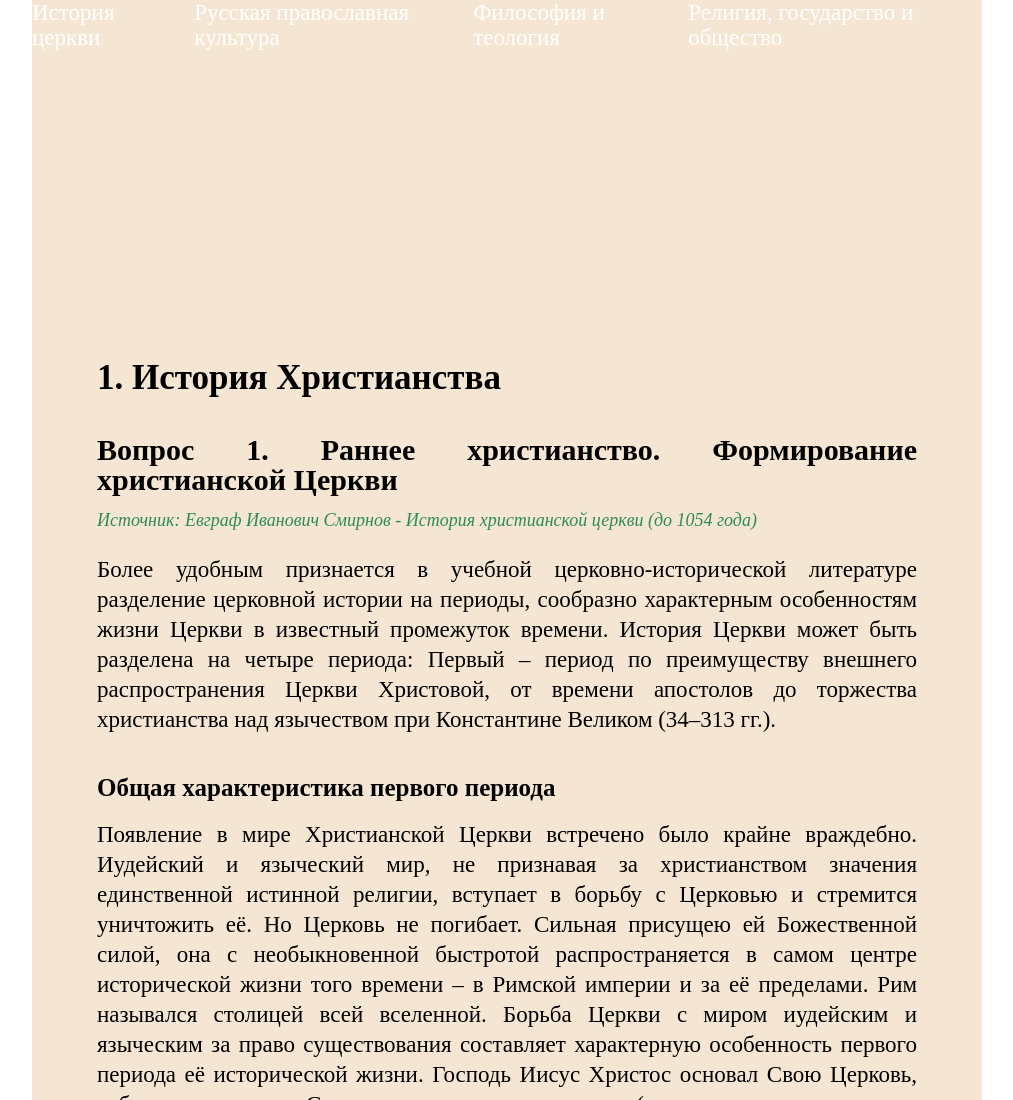
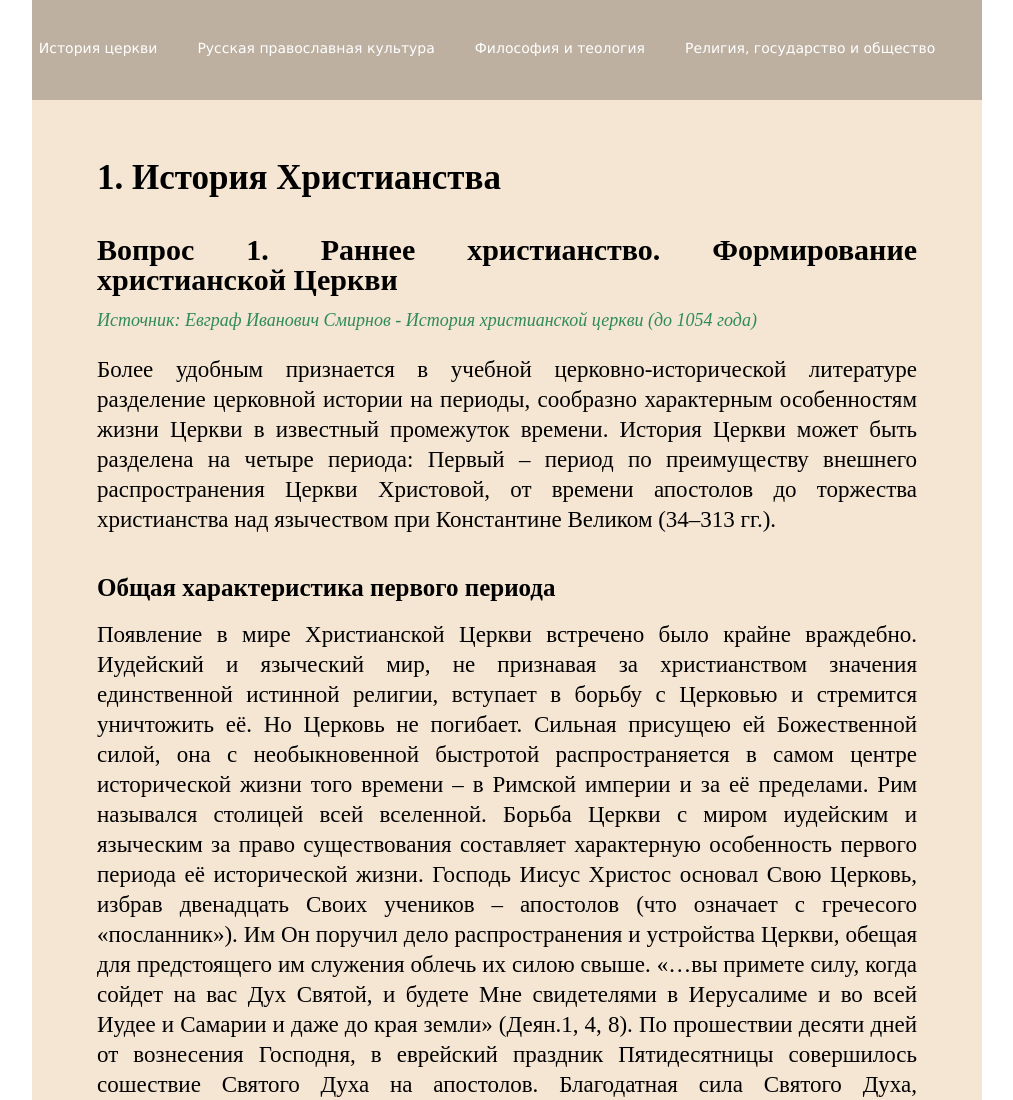
Before and after one commit to Sunray777/Exam, a plain HTML site: page history01.html in a window 1280 px wide. Shown: the top 1100 px of the page, without its empty margins (133-1146 px from the left). Drawn offline with Linux system fonts and the light colour scheme.

Commit message:
изменил стиль меню

```diff
--- a/css/examstyle.css
+++ b/css/examstyle.css
@@ -9,7 +9,7 @@
 	box-sizing: border-box;
 }
 :focus,:active{outline: none;}
-a:focus,a:active{outline: none;}
+a:focus,a:active{outline: none; text-decoration: none;}
 
 nav,footer,header,aside{display: block;}
 
@@ -28,7 +28,7 @@ input,button,textarea{font-family:inherit;}
 input::-ms-clear{display: none;}
 button{cursor: pointer;}
 button::-moz-focus-inner {padding:0;border:0;}
-a, a:visited{text-decoration: none;}
+a, a:visited, a:active {text-decoration: none;}
 a:hover{text-decoration: none;}
 ul li{list-style: none;}
 img{vertical-align: top;}
@@ -46,7 +46,7 @@ body
 }
 
 header {
-height: 300px;
+height: 100px;
 }
 
 .container
@@ -162,23 +162,32 @@ h5
 
 /* Меню */
 
-.menu a
-{text-decoration: none;}
-
 .menu a .parent
 {margin: 0px 20px 0px 0px;}
 
 .menu li
-{position: relative;}
+{position: relative;
+
+}
 
 .menu_list
-{display: flex;}
+{display: flex;
+background-color: rgb(189, 176, 161);
+width: 100%;
+height: 100px;
+padding-top: 33px;
+margin: auto;
+justify-content: center;
+}
 
 .menu_list>li
 {margin: 0px 40px 0px 0px;}
 
 .menu_link
-{color: #ffffff;}
+{color: #ffffff;
+font-size: 14px;
+font-family: Verdana, Geneva, Tahoma, sans-serif;
+margin: auto;}
 
 .sub-menu_list
 {
@@ -189,12 +198,16 @@ top: 20px;
 padding: 20px 0px 0px 0px;
 min-width: 300px;
 cursor: pointer;
-
+position: absolute;
 
 }
 
 .sub-menu_list>li{
-background-color: #757575;
+	position: relative;
+background-color: rgb(139, 130, 119);
+font-size: 14px;
+width: 200px;
+font-family: Verdana, Geneva, Tahoma, sans-serif;
 
 }
 
@@ -203,7 +216,7 @@ background-color: #757575;
 	display: block;
 	padding: 5px 10px;
 	cursor: pointer;
-	}
+		}
 
 .arrow
 
--- a/history01.html
+++ b/history01.html
@@ -14,7 +14,9 @@
         <header>
             <div class="divMenu">
                 <nav class="menu">
+                    <div class="inmenu_cont">
                     <ul class="menu_list">
+
                         <li>
                             <a href="" class="menu_link">История церкви</a>
                             <span class="menu_arrow arrow"></span>
@@ -22,7 +24,7 @@
                                 <li class="sub-menu_link">Вопрос 1</li>
                                 <li class="sub-menu_link">Вопрос 2</li>
                                 <li class="sub-menu_link">Вопрос 3</li>
-                           </ul>
+                            </ul>
                         </li>
 
                         <li>
@@ -49,11 +51,12 @@
                             <a href="" class="menu_link">Религия, государство и общество</a>
                             <span class="menu_arrow arrow"></span>
                             <ul class="sub-menu_list">
-                                <li class="sub-menu_link">Вопрос 1</li>
+                                <li class="sub-menu_link"> <a class="questions" href="./history01.html">Вопрос 1</a></li>
                                 <li class="sub-menu_link">Вопрос 2</li>
                                 <li class="sub-menu_link">Вопрос 3</li>
                            </ul>
                         </li>
+                    </div>
                 </nav>
             </div>
         </header>
--- a/scripts/script.js
+++ b/scripts/script.js
@@ -38,4 +38,4 @@ if(isMobile.any())
 }
 }else{
         body.classList.add('mouse');
-    }
+    };
```
